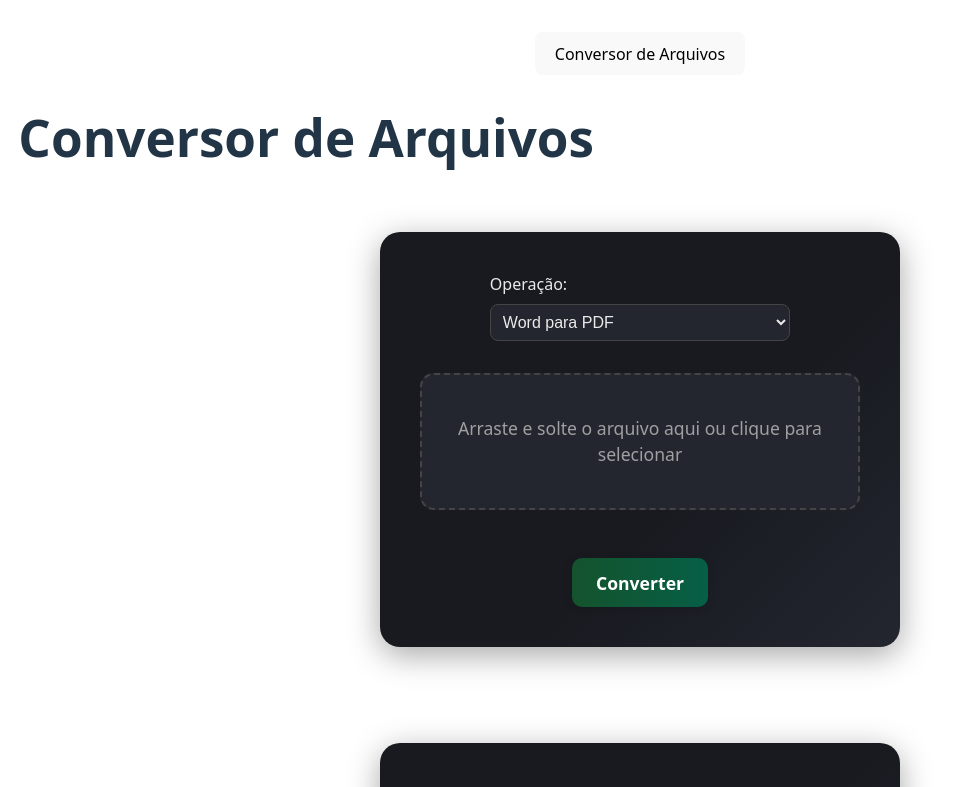
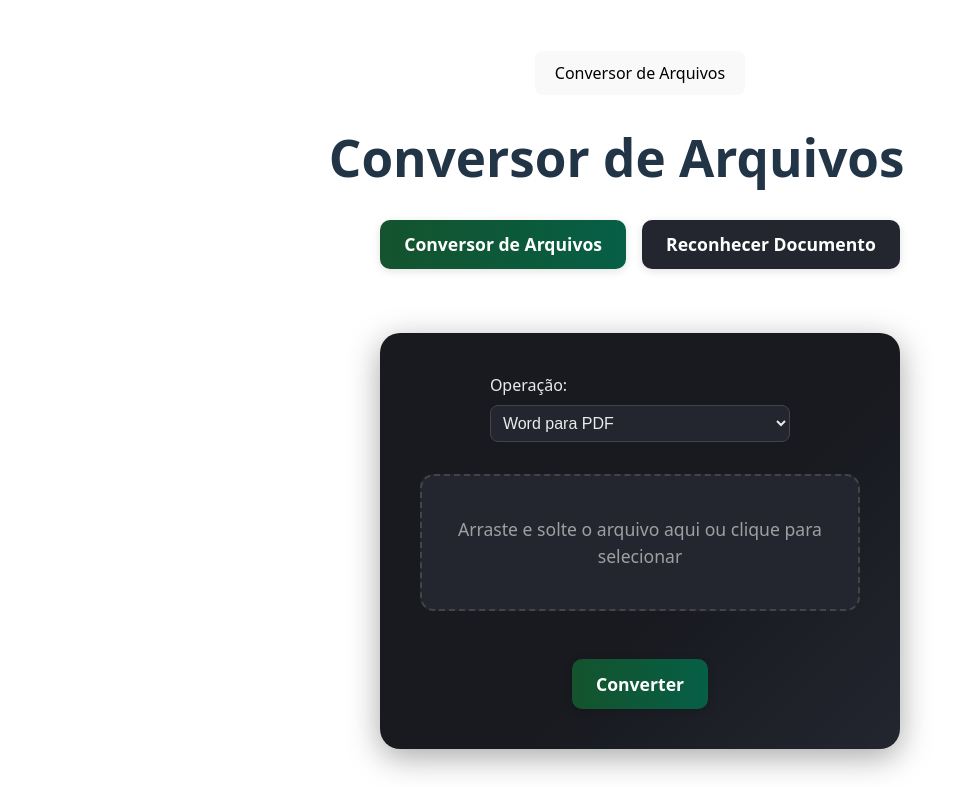
Before and after one commit to RobertoBuiatti/Conversor-download_arquivos, a React (Vite) app in the folder frontend/: page / in a window 1280 px wide. Shown: the top 787 px of the page, without its empty margins (0-959 px from the left). Built offline with nearby package versions, Linux system fonts and the light colour scheme.

Commit message:
feat: adiciona alternância entre formulários de conversão e reconhecimento de documentos

```diff
--- a/frontend/src/pages/ConverterPage.jsx
+++ b/frontend/src/pages/ConverterPage.jsx
@@ -1,21 +1,59 @@
-import React from 'react';
+import React, { useState } from 'react';
 import ConverterForm from '../components/ConverterForm';
 import DocumentRecognizerForm from '../components/DocumentRecognizerForm';
 
 const ConverterPage = () => {
+  const [activeForm, setActiveForm] = useState('converter');
+
   return (
     <div style={{ width: "100%" }}>
       <h1>Conversor de Arquivos</h1>
       <div style={{
         display: "flex",
-        gap: "32px",
-        flexWrap: "wrap",
+        gap: "16px",
         justifyContent: "center",
-        alignItems: "flex-start",
         marginTop: "24px"
       }}>
-        <ConverterForm />
-        <DocumentRecognizerForm />
+        <button
+          style={{
+            background: activeForm === 'converter'
+              ? 'linear-gradient(90deg, #14532d 0%, #065f46 100%)'
+              : '#23262f',
+            color: "#fff",
+            border: "none",
+            borderRadius: "10px",
+            padding: "0.8rem 1.5rem",
+            fontSize: "1.1rem",
+            fontWeight: "bold",
+            cursor: "pointer",
+            boxShadow: "0 2px 8px rgba(0,0,0,0.12)"
+          }}
+          onClick={() => setActiveForm('converter')}
+        >
+          Conversor de Arquivos
+        </button>
+        <button
+          style={{
+            background: activeForm === 'recognizer'
+              ? 'linear-gradient(90deg, #14532d 0%, #065f46 100%)'
+              : '#23262f',
+            color: "#fff",
+            border: "none",
+            borderRadius: "10px",
+            padding: "0.8rem 1.5rem",
+            fontSize: "1.1rem",
+            fontWeight: "bold",
+            cursor: "pointer",
+            boxShadow: "0 2px 8px rgba(0,0,0,0.12)"
+          }}
+          onClick={() => setActiveForm('recognizer')}
+        >
+          Reconhecer Documento
+        </button>
+      </div>
+      <div style={{ marginTop: "32px", width: "100%", display: "flex", justifyContent: "center" }}>
+        {activeForm === 'converter' && <ConverterForm />}
+        {activeForm === 'recognizer' && <DocumentRecognizerForm />}
       </div>
     </div>
   );
```
